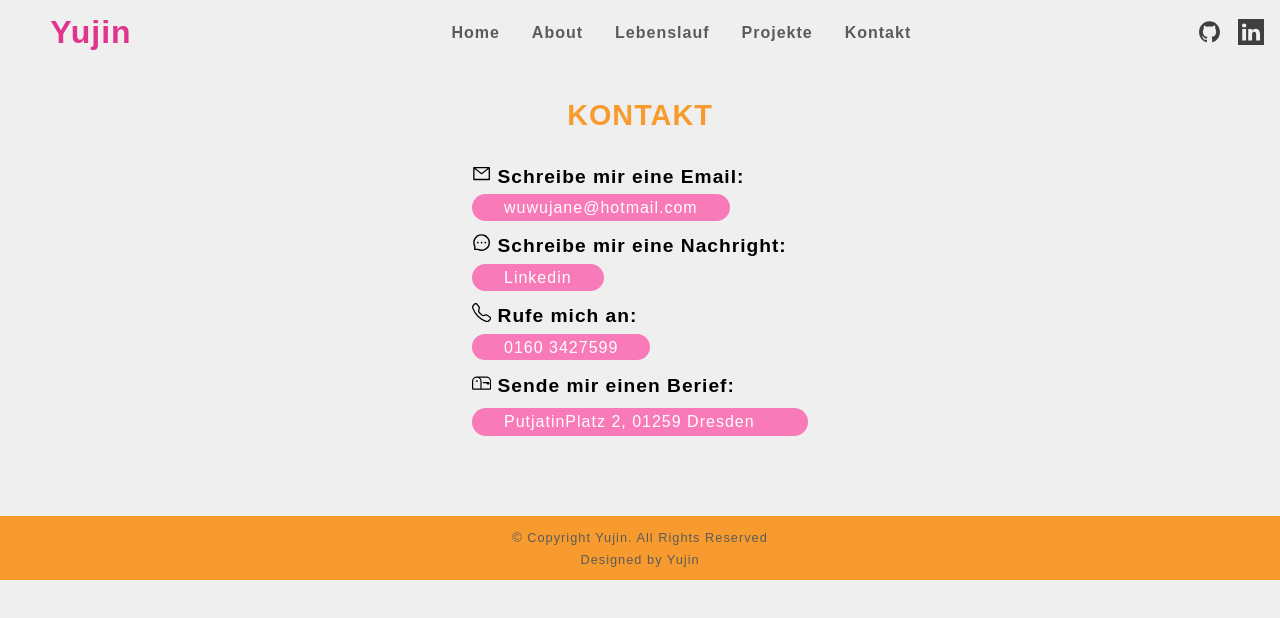
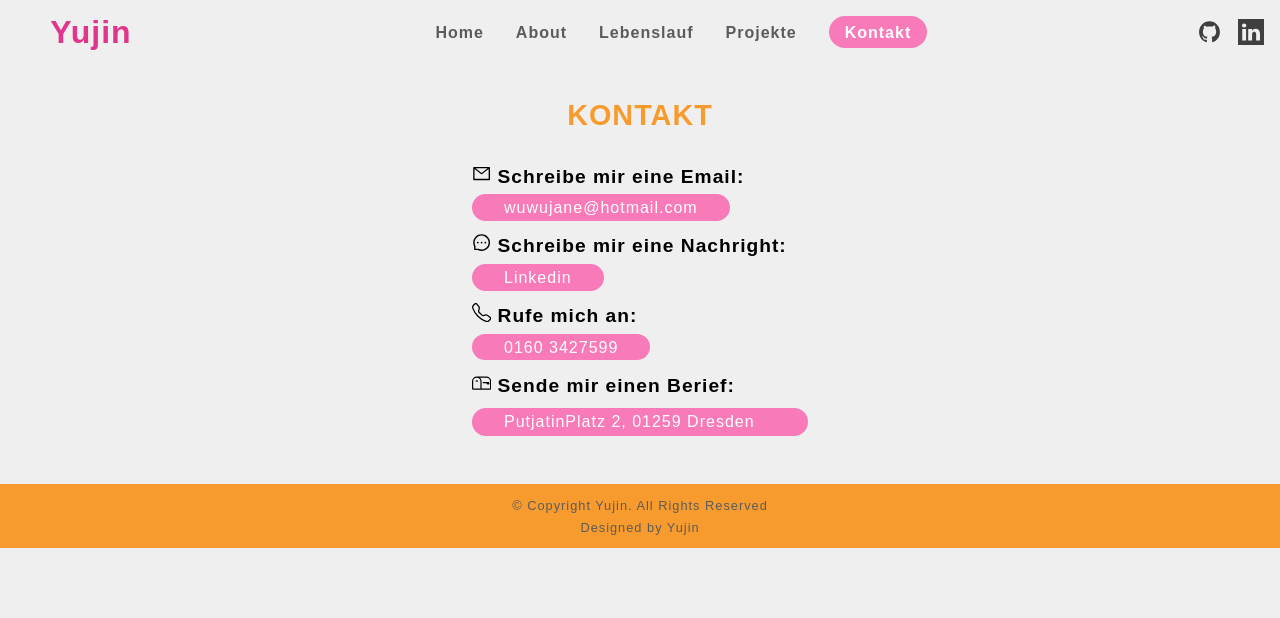
Before and after one commit to LuYujin9/Portfolio, a React (Create React App) app: page /contact in a window 1280 px wide. Shown: the top 618 px of the page. Built offline with nearby package versions, Linux system fonts and the light colour scheme.

Commit message:
styled the navbar, it can show which page is active.

```diff
--- a/src/App.js
+++ b/src/App.js
@@ -1,5 +1,5 @@
 import "./components/style/App.css";
-import { Route, Routes, Link } from "react-router-dom";
+import { Route, Routes, NavLink } from "react-router-dom";
 import Home from "./Pages/Homepage";
 import About from "./Pages/About";
 import Projects from "./Pages/Projects";
@@ -14,21 +14,21 @@ function App() {
       <header>
         <h1>Yujin</h1>
         <nav>
-          <Link className="page-link" to="/">
+          <NavLink activeClassName="active-link" to="/">
             Home
-          </Link>
-          <Link className="page-link" to="/about">
+          </NavLink>
+          <NavLink activeClassName="active-link" to="/about">
             About
-          </Link>
-          <Link className="page-link" to="/resume">
+          </NavLink>
+          <NavLink activeClassName="active-link" to="/resume">
             Lebenslauf
-          </Link>
-          <Link className="page-link" to="/projects">
+          </NavLink>
+          <NavLink activeClassName="active-link" to="/projects">
             Projekte
-          </Link>
-          <Link className="page-link" to="/contact">
+          </NavLink>
+          <NavLink activeClassName="active-link" to="/contact">
             Kontakt
-          </Link>
+          </NavLink>
         </nav>
         <div className="external-links">
           <a
@@ -49,11 +49,11 @@ function App() {
         </div>
       </header>
       <Routes>
-        <Route path="/" element={<Home />} exact />
-        <Route path="/about" element={<About />} />
-        <Route path="/resume" element={<Resume />} />
-        <Route path="/projects" element={<Projects />} />
-        <Route path="/contact" element={<Contact />} />
+        <Route path="/" Component={Home} exact />
+        <Route path="/about" Component={About} />
+        <Route path="/resume" Component={Resume} />
+        <Route path="/projects" Component={Projects} />
+        <Route path="/contact" Component={Contact} />
       </Routes>
       <footer>
         <p>© Copyright Yujin. All Rights Reserved </p>
--- a/src/components/style/App.css
+++ b/src/components/style/App.css
@@ -47,7 +47,7 @@ h1 {
 h2 {
   font-size: 2.5em;
   text-align: center;
-  color: var(--color-05);
+  color: var(--color-03);
 }
 
 h3 {
@@ -145,7 +145,7 @@ nav {
   transition: 0.3s;
 }
 
-.page-link {
+nav a {
   margin: auto 1em;
   height: 2em;
   padding-top: 0.3em;
@@ -161,6 +161,14 @@ nav {
     height: 1em;
     padding-top: 0;
     font-size: 0.9em;
+  }
+}
+.active {
+  color: var(--color-05);
+  @media screen and (min-width: 690px) {
+    padding: 0.3rem 1rem;
+    color: white;
+    background-color: var(--color-04);
   }
 }
 
@@ -184,6 +192,8 @@ footer {
   height: 4em;
   background-color: var(--color-03);
   text-align: center;
+  position: relative;
+  z-index: 10;
 }
 
 footer > p {
--- a/src/components/style/Contact.css
+++ b/src/components/style/Contact.css
@@ -1,5 +1,5 @@
 .contacts-list {
-  margin: 2em auto 5em auto;
+  margin: 2em auto 3em auto;
   width: 23em;
 }
 
--- a/src/components/style/Resume.css
+++ b/src/components/style/Resume.css
@@ -1,4 +1,5 @@
 .resume-photo {
-  margin: 0 5vw;
+  margin: 0 5vw 3em 5vw;
   width: 90vw;
+  box-shadow: 10px 20px 2px 2px gray;
 }
```
